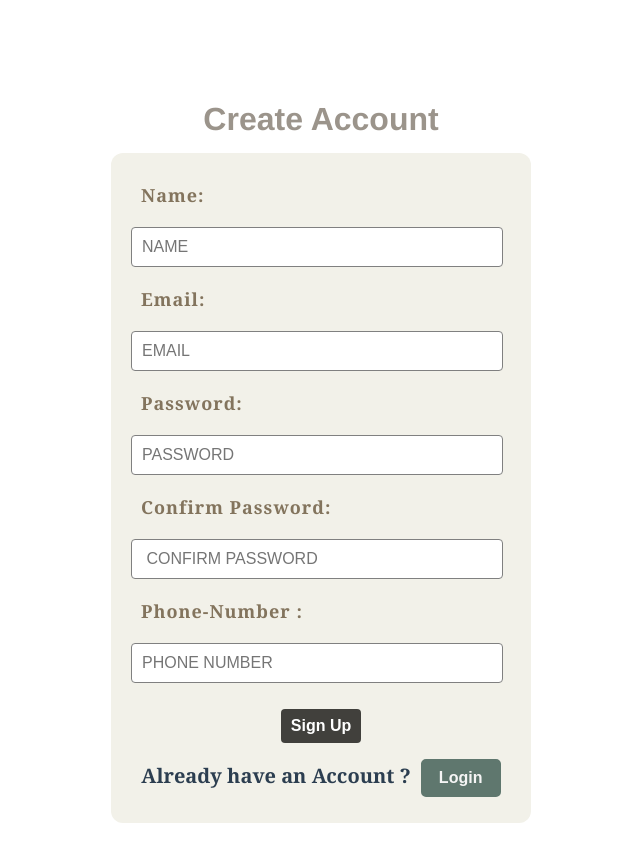
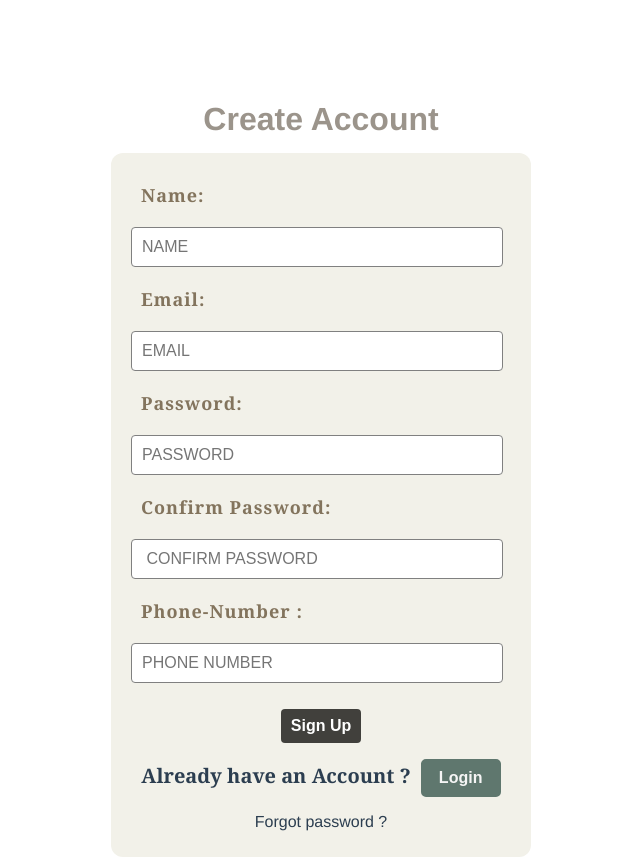
Before and after one commit to ZoyaRasheed/ecommerce, a Vue app: page /signup in a window 1280 px wide. Shown: the top 867 px of the page, without its empty margins (349-989 px from the left). Before the commit the page ends 840 px from the top, so only its background shows below. Built offline with nearby package versions, Linux system fonts and the light colour scheme; what vue-toast-notification would draw is missing.

Commit message:
Initial commit

```diff
--- a/src/components/SignUp/SignUp.vue
+++ b/src/components/SignUp/SignUp.vue
@@ -31,6 +31,7 @@
           <span>Already have an Account ?</span
           ><button type="button"><router-link to="/login">Login</router-link></button>
         </p>
+       <p>Forgot password ?</p>
       </form>
     </div>
   </div>
```
